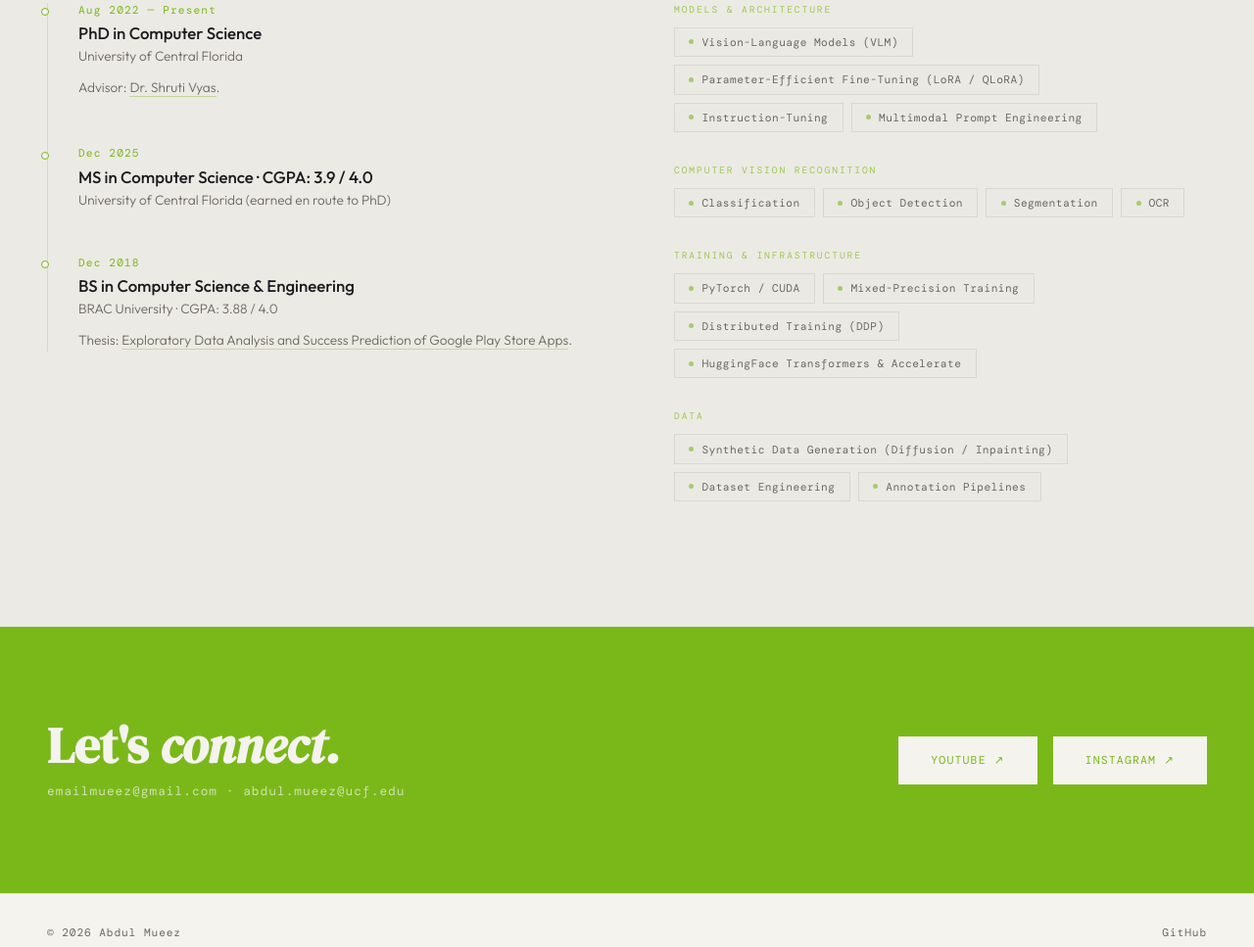
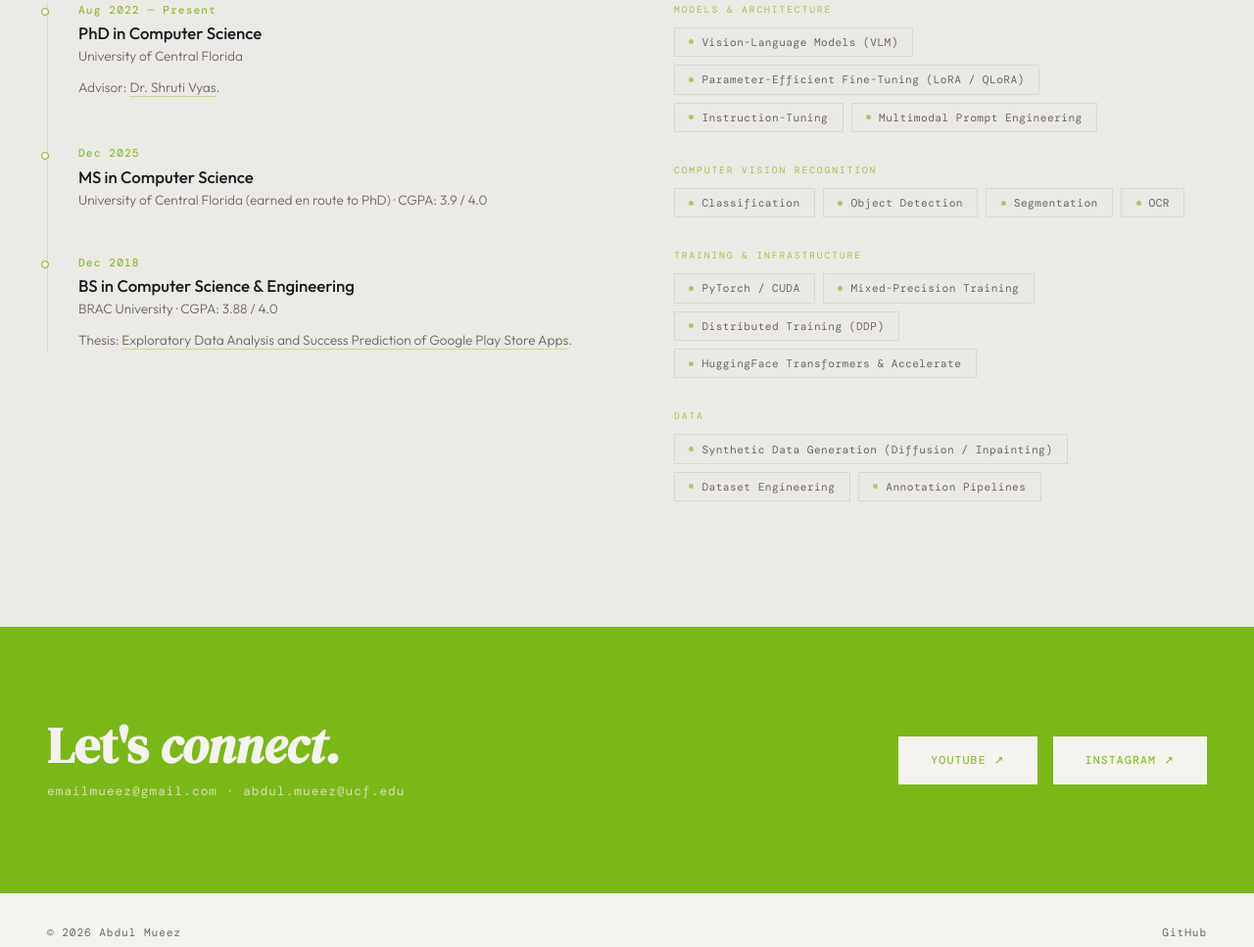
Before and after one commit to mueez-overflow/site, a plain HTML site: page index.html in a window 1280 px wide. Shown: the part 4250-5217 px from the top of the page at 98% size. Drawn offline with nearby package versions, Linux system fonts and the light colour scheme.

Commit message:
Update index.html

```diff
--- a/index.html
+++ b/index.html
@@ -507,8 +507,8 @@ const SITE_DATA = {
     },
     {
       date:  "Dec 2025",
-      title: "MS in Computer Science · CGPA: 3.9 / 4.0",
-      org:   "University of Central Florida (earned en route to PhD)",
+      title: "MS in Computer Science",
+      org:   "University of Central Florida (earned en route to PhD) · CGPA: 3.9 / 4.0",
     },
     {
       date:  "Dec 2018",
```
